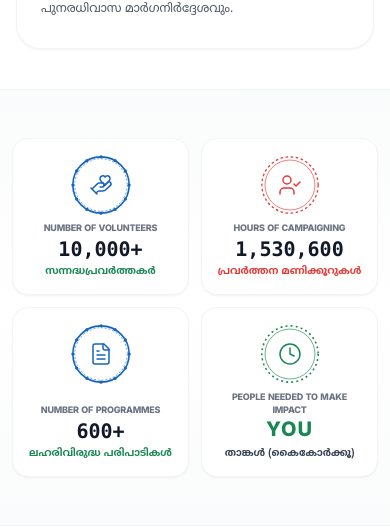
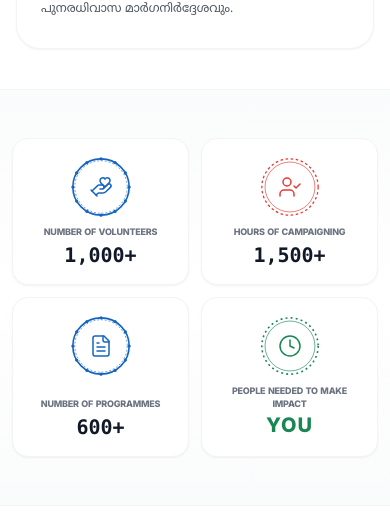
Before and after one commit to nishajtsraihsoft-ops/lahari-nirmajana-samithi-web, a React (Vite) app: page / in a window 390 px wide. Shown: the part 2678-3205 px from the top of the page. Built offline with nearby package versions, Linux system fonts and the light colour scheme; a web font is replaced by a local one.

Commit message:
Remove Malayalam text and apply minimal counts in circular stat cards on Home page

```diff
--- a/src/pages/Home.jsx
+++ b/src/pages/Home.jsx
@@ -219,8 +219,8 @@ const Home = ({ onOpenJoinModal }) => {
           <div className="grid grid-cols-2 lg:grid-cols-4 gap-3 sm:gap-6 lg:gap-8">
 
             {/* Stat Card 1 */}
-            <div className="bg-white rounded-2xl sm:rounded-3xl p-3.5 sm:p-6 lg:p-8 border border-gray-100 shadow-sm hover:shadow-xl transition-all duration-300 flex flex-col items-center justify-between text-center hover:-translate-y-1.5 group">
-              <div className="relative w-16 h-16 sm:w-24 sm:h-24 lg:w-28 lg:h-28 flex items-center justify-center mb-1.5 sm:mb-2">
+            <div className="bg-white rounded-2xl sm:rounded-3xl p-4 sm:p-6 lg:p-8 border border-gray-100 shadow-sm hover:shadow-xl transition-all duration-300 flex flex-col items-center justify-between text-center hover:-translate-y-1.5 group">
+              <div className="relative w-16 h-16 sm:w-24 sm:h-24 lg:w-28 lg:h-28 flex items-center justify-center mb-2">
                 <svg className="w-full h-full text-themeBlue" viewBox="0 0 100 100" fill="none">
                   <circle cx="50" cy="50" r="44" stroke="currentColor" strokeWidth="2.5" />
                   <circle cx="50" cy="50" r="41" stroke="currentColor" strokeWidth="1" strokeDasharray="3 3" />
@@ -238,22 +238,19 @@ const Home = ({ onOpenJoinModal }) => {
                   <HandHeart className="w-6 h-6 sm:w-8 sm:h-8 lg:w-9 lg:h-9 stroke-[1.5]" />
                 </div>
               </div>
-              <div className="space-y-0.5 sm:space-y-1">
+              <div className="space-y-1">
                 <span className="text-[9px] sm:text-[10px] lg:text-[11px] font-black uppercase tracking-tight sm:tracking-wider text-gray-500 leading-snug block">
                   NUMBER OF VOLUNTEERS
                 </span>
                 <span className="font-mono text-xl sm:text-3xl lg:text-4xl font-black text-gray-900 leading-tight block">
-                  10,000+
-                </span>
-                <span className="font-malayalam text-[10px] sm:text-xs text-themeGreen font-bold block">
-                  സന്നദ്ധപ്രവർത്തകർ
+                  1,000+
                 </span>
               </div>
             </div>
 
             {/* Stat Card 2 */}
-            <div className="bg-white rounded-2xl sm:rounded-3xl p-3.5 sm:p-6 lg:p-8 border border-gray-100 shadow-sm hover:shadow-xl transition-all duration-300 flex flex-col items-center justify-between text-center hover:-translate-y-1.5 group">
-              <div className="relative w-16 h-16 sm:w-24 sm:h-24 lg:w-28 lg:h-28 flex items-center justify-center mb-1.5 sm:mb-2">
+            <div className="bg-white rounded-2xl sm:rounded-3xl p-4 sm:p-6 lg:p-8 border border-gray-100 shadow-sm hover:shadow-xl transition-all duration-300 flex flex-col items-center justify-between text-center hover:-translate-y-1.5 group">
+              <div className="relative w-16 h-16 sm:w-24 sm:h-24 lg:w-28 lg:h-28 flex items-center justify-center mb-2">
                 <svg className="w-full h-full text-themeRed" viewBox="0 0 100 100" fill="none">
                   <circle cx="50" cy="50" r="44" stroke="currentColor" strokeWidth="2" strokeDasharray="4 4" />
                   <circle cx="50" cy="50" r="39" stroke="currentColor" strokeWidth="1" />
@@ -262,22 +259,19 @@ const Home = ({ onOpenJoinModal }) => {
                   <UserCheck className="w-6 h-6 sm:w-8 sm:h-8 lg:w-9 lg:h-9 stroke-[1.5]" />
                 </div>
               </div>
-              <div className="space-y-0.5 sm:space-y-1">
+              <div className="space-y-1">
                 <span className="text-[9px] sm:text-[10px] lg:text-[11px] font-black uppercase tracking-tight sm:tracking-wider text-gray-500 leading-snug block">
                   HOURS OF CAMPAIGNING
                 </span>
                 <span className="font-mono text-xl sm:text-3xl lg:text-4xl font-black text-gray-900 leading-tight block">
-                  1,530,600
-                </span>
-                <span className="font-malayalam text-[10px] sm:text-xs text-themeRed font-bold block">
-                  പ്രവർത്തന മണിക്കൂറുകൾ
+                  1,500+
                 </span>
               </div>
             </div>
 
             {/* Stat Card 3 */}
-            <div className="bg-white rounded-2xl sm:rounded-3xl p-3.5 sm:p-6 lg:p-8 border border-gray-100 shadow-sm hover:shadow-xl transition-all duration-300 flex flex-col items-center justify-between text-center hover:-translate-y-1.5 group">
-              <div className="relative w-16 h-16 sm:w-24 sm:h-24 lg:w-28 lg:h-28 flex items-center justify-center mb-1.5 sm:mb-2">
+            <div className="bg-white rounded-2xl sm:rounded-3xl p-4 sm:p-6 lg:p-8 border border-gray-100 shadow-sm hover:shadow-xl transition-all duration-300 flex flex-col items-center justify-between text-center hover:-translate-y-1.5 group">
+              <div className="relative w-16 h-16 sm:w-24 sm:h-24 lg:w-28 lg:h-28 flex items-center justify-center mb-2">
                 <svg className="w-full h-full text-themeBlue" viewBox="0 0 100 100" fill="none">
                   <circle cx="50" cy="50" r="44" stroke="currentColor" strokeWidth="2.5" />
                   <circle cx="50" cy="50" r="41" stroke="currentColor" strokeWidth="1" strokeDasharray="3 3" />
@@ -295,22 +289,19 @@ const Home = ({ onOpenJoinModal }) => {
                   <FileText className="w-6 h-6 sm:w-8 sm:h-8 lg:w-9 lg:h-9 stroke-[1.5]" />
                 </div>
               </div>
-              <div className="space-y-0.5 sm:space-y-1">
+              <div className="space-y-1">
                 <span className="text-[9px] sm:text-[10px] lg:text-[11px] font-black uppercase tracking-tight sm:tracking-wider text-gray-500 leading-snug block">
                   NUMBER OF PROGRAMMES
                 </span>
                 <span className="font-mono text-xl sm:text-3xl lg:text-4xl font-black text-gray-900 leading-tight block">
                   600+
                 </span>
-                <span className="font-malayalam text-[10px] sm:text-xs text-themeGreen font-bold block">
-                  ലഹരിവിരുദ്ധ പരിപാടികൾ
-                </span>
               </div>
             </div>
 
             {/* Stat Card 4 */}
-            <div className="bg-white rounded-2xl sm:rounded-3xl p-3.5 sm:p-6 lg:p-8 border border-gray-100 shadow-sm hover:shadow-xl transition-all duration-300 flex flex-col items-center justify-between text-center hover:-translate-y-1.5 group">
-              <div className="relative w-16 h-16 sm:w-24 sm:h-24 lg:w-28 lg:h-28 flex items-center justify-center mb-1.5 sm:mb-2">
+            <div className="bg-white rounded-2xl sm:rounded-3xl p-4 sm:p-6 lg:p-8 border border-gray-100 shadow-sm hover:shadow-xl transition-all duration-300 flex flex-col items-center justify-between text-center hover:-translate-y-1.5 group">
+              <div className="relative w-16 h-16 sm:w-24 sm:h-24 lg:w-28 lg:h-28 flex items-center justify-center mb-2">
                 <svg className="w-full h-full text-themeGreen" viewBox="0 0 100 100" fill="none">
                   <circle cx="50" cy="50" r="44" stroke="currentColor" strokeWidth="2.5" strokeDasharray="3 5" />
                   <circle cx="50" cy="50" r="39" stroke="currentColor" strokeWidth="1" />
@@ -319,15 +310,12 @@ const Home = ({ onOpenJoinModal }) => {
                   <Clock className="w-6 h-6 sm:w-8 sm:h-8 lg:w-9 lg:h-9 stroke-[1.5]" />
                 </div>
               </div>
-              <div className="space-y-0.5 sm:space-y-1">
+              <div className="space-y-1">
                 <span className="text-[9px] sm:text-[10px] lg:text-[11px] font-black uppercase tracking-tight sm:tracking-wider text-gray-500 leading-snug block">
                   PEOPLE NEEDED TO MAKE IMPACT
                 </span>
                 <span className="text-xl sm:text-3xl lg:text-4xl font-black tracking-wider text-themeGreen leading-tight font-sans block">
                   YOU
-                </span>
-                <span className="font-malayalam text-[10px] sm:text-xs text-gray-700 font-bold block">
-                  താങ്കൾ (കൈകോർക്കൂ)
                 </span>
               </div>
             </div>
```
